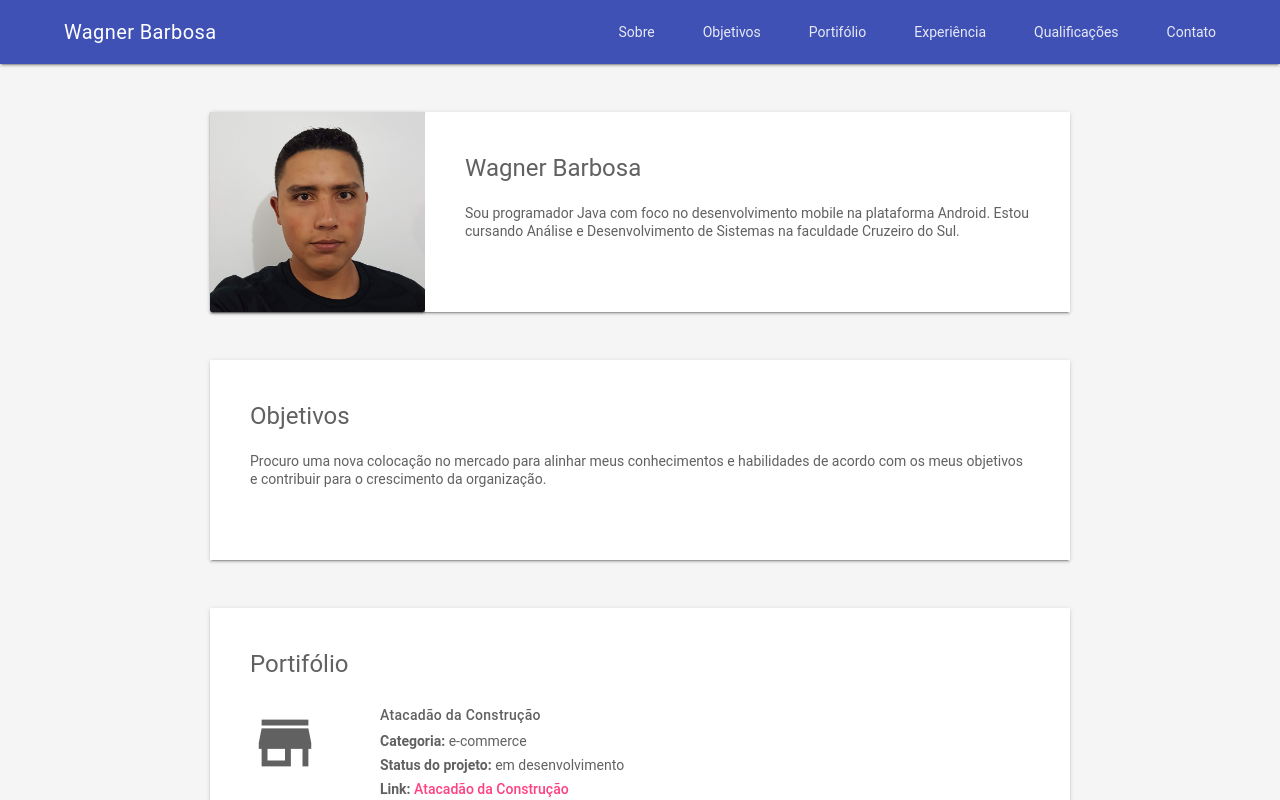
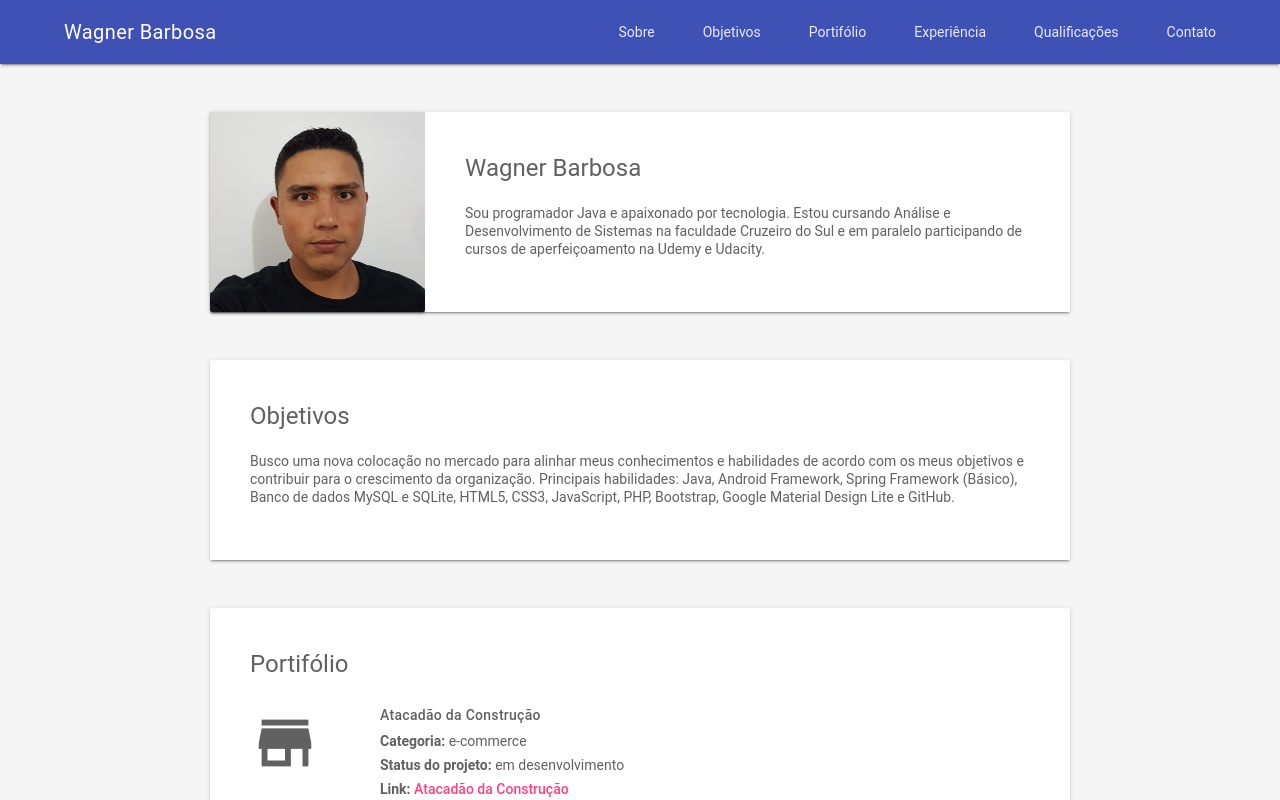
Before and after one commit to wagnerbarbosa/wagnerbarbosa.github.io, a plain HTML site: page index.html in a window 1280 px wide. Drawn offline with nearby package versions, Linux system fonts and the light colour scheme.

Commit message:
Atualização do perfil profissional

```diff
--- a/index.html
+++ b/index.html
@@ -100,8 +100,8 @@
                                 <div>
                                     <h4>Wagner Barbosa</h4>
 
-                                    Sou programador Java com foco no desenvolvimento mobile na plataforma Android. Estou cursando Análise e Desenvolvimento de Sistemas na faculdade
-                                    Cruzeiro do Sul.
+                                    Sou programador Java e apaixonado por tecnologia. Estou cursando Análise e Desenvolvimento de Sistemas na faculdade
+                                    Cruzeiro do Sul e em paralelo participando de cursos de aperfeiçoamento na Udemy e Udacity.
                                 </div>
                             </div>
                     </section>
@@ -109,7 +109,10 @@
                         <div class="mdl-card mdl-cell mdl-cell--12-col">
                             <div class="mdl-card__supporting-text">
                                 <h4>Objetivos</h4>
-                                Procuro uma nova colocação no mercado para alinhar meus conhecimentos e habilidades de acordo com os meus objetivos e contribuir para o crescimento da organização.
+                                Busco uma nova colocação no mercado para alinhar meus conhecimentos e habilidades de
+                                acordo com os meus objetivos e contribuir para o crescimento da organização.
+                                Principais habilidades: Java, Android Framework, Spring Framework (Básico), Banco de dados MySQL e SQLite, HTML5, CSS3,
+                                JavaScript, PHP, Bootstrap, Google Material Design Lite e GitHub.
                             </div>
                         </div>
                     </section>
```
